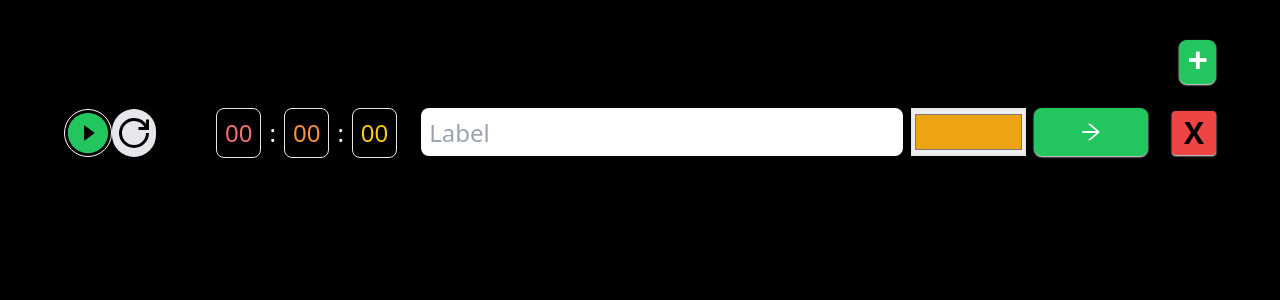
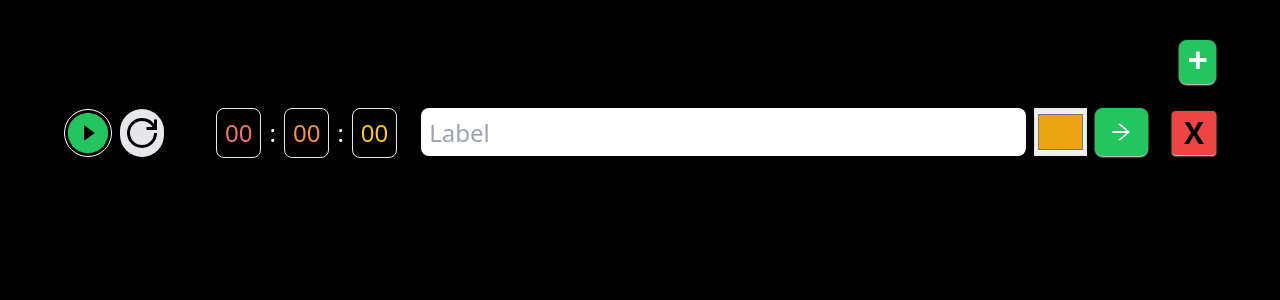
Before and after one commit to urieco/swiss-army-knife-site, a React (Vite) app in the folder client/: page / in a window 1280 px wide. Shown: the top 300 px of the page. Built offline with nearby package versions, Linux system fonts and the light colour scheme.

Commit message:
style(stopwatch): Fix app layout at large viewport

```diff
--- a/client/src/components/stopwatch/Stopwatch.jsx
+++ b/client/src/components/stopwatch/Stopwatch.jsx
@@ -70,7 +70,7 @@ function Stopwatch({ deleteStopwatch }) {
           </button>
           <button
             type="button"
-            className="absolute left-14 top-3 mr-2 flex h-12 w-12 cursor-pointer items-center justify-center rounded-full bg-gray-200 duration-300 active:rotate-180 active:scale-95 md:static md:w-auto md:px-1"
+            className="absolute left-14 top-3 ml-2 flex h-12 w-12 cursor-pointer items-center justify-center rounded-full bg-gray-200 duration-300 active:rotate-180 active:scale-95 md:static md:w-auto md:px-1"
           >
             <GrPowerReset
               className="text-4xl"
--- a/client/src/components/stopwatch/subcomponents/StopwatchLabel.jsx
+++ b/client/src/components/stopwatch/subcomponents/StopwatchLabel.jsx
@@ -26,7 +26,7 @@ function StopwatchLabel() {
             <div className="grid h-12 grid-cols-12 gap-x-2 text-2xl">
               <input
                 name="stopwatchLabel"
-                className="col-span-8 h-full rounded-lg border-none pl-2 text-2xl text-black"
+                className="col-span-8 h-full rounded-lg border-none pl-2 text-2xl text-black lg:col-span-10"
                 placeholder={!label ? 'Label' : label}
                 onChange={(e) => setLabel(e.currentTarget.value)}
                 onKeyDown={handleKeyDown}
@@ -35,14 +35,14 @@ function StopwatchLabel() {
                 type="color"
                 name="labelColorPicker"
                   // eslint-disable-next-line tailwindcss/classnames-order
-                className="col-span-2 appearance-none w-auto h-full border-2 cursor-pointer"
+                className="col-span-2 appearance-none w-auto h-full border-2 cursor-pointer lg:col-span-1"
                 value={labelColor}
                 onChange={(e) => setLabelColor(e.target.value)}
               />
               <button
                 type="button"
                 name="labelPicker"
-                className="col-span-2 flex items-center justify-center rounded-lg bg-green-500 text-2xl shadow-sm shadow-white active:scale-95 active:shadow-none"
+                className="col-span-2 flex items-center justify-center rounded-lg bg-green-500 text-2xl shadow-sm shadow-white active:scale-95 active:shadow-none lg:col-span-1"
                 onClick={() => setEdit(false)}
               >
                 <AiOutlineArrowRight />
```
